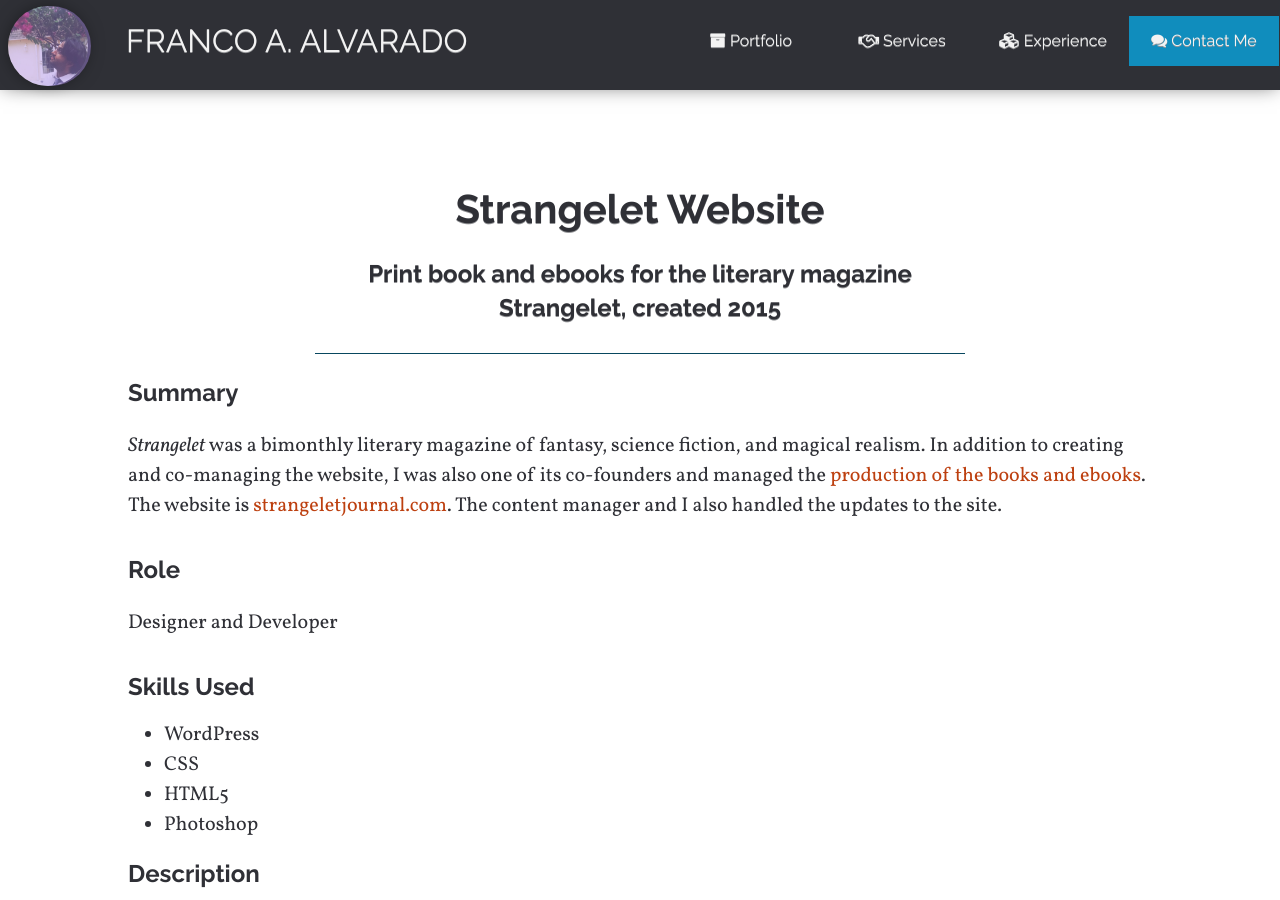
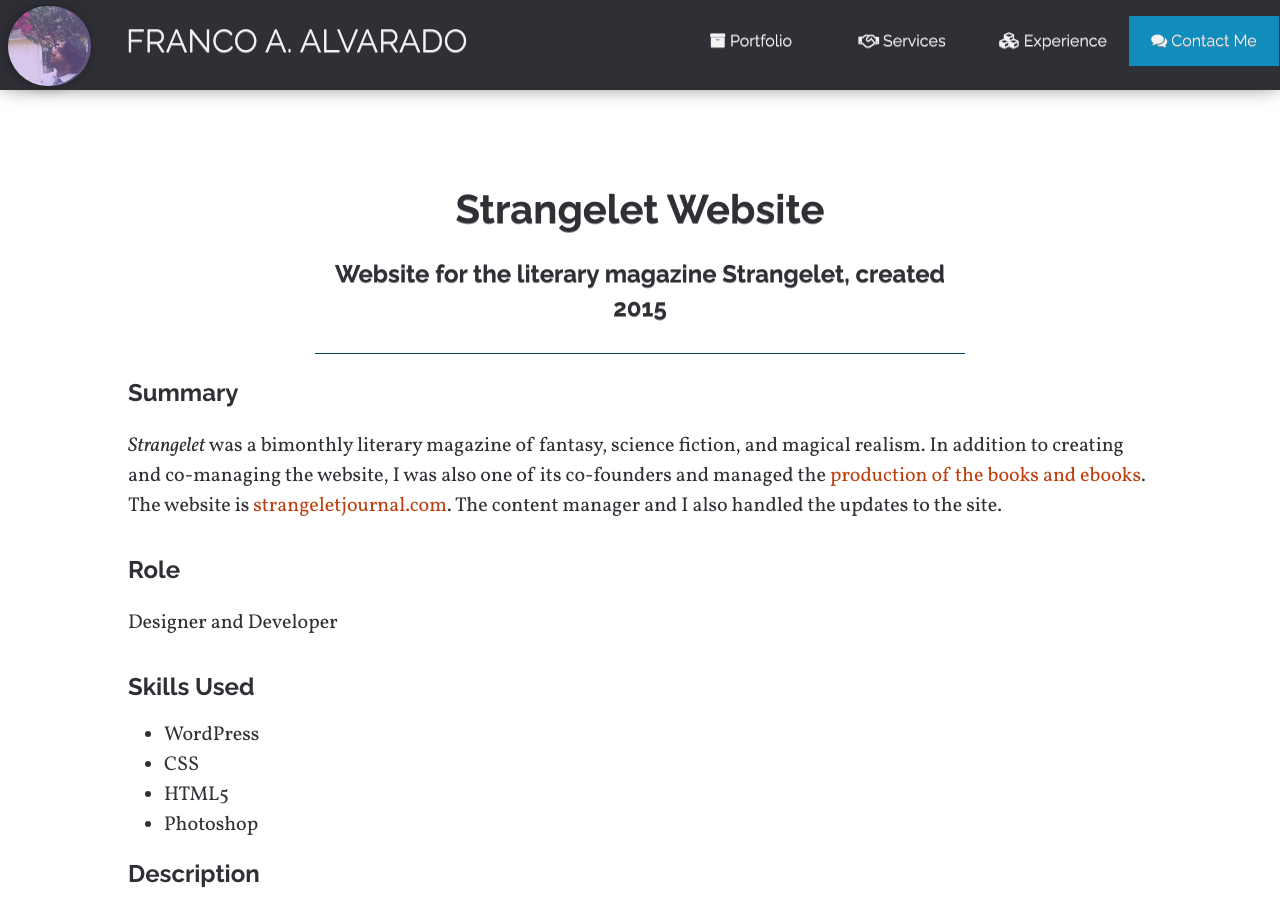
Before and after one commit to francopub/francopub.github.io, a Jekyll site: the page built from projects/_posts/2016-10-04-StrangeletWebsite.markdown, in a window 1280 px wide and 900 px high. Built offline with Jekyll 4.4.1, drawn with Linux system fonts in a browser that asks for light colours; some web fonts are replaced.

Commit message:
changed strange let website
changed strange let website subtitle

```diff
--- a/projects/_posts/2016-10-04-StrangeletWebsite.markdown
+++ b/projects/_posts/2016-10-04-StrangeletWebsite.markdown
@@ -1,7 +1,7 @@
 ---
 date:   2016-10-04 13:24:17 -0400
 title: Strangelet Website
-subtitle: Print book and ebooks for the literary magazine Strangelet, created 2015
+subtitle: Website for the literary magazine Strangelet, created 2015
 permalink: /projects/StrangeletWebsite
 imgfolder: strangeletwebsite
 project_type: Web design and development, WordPress
```
Also changed, not shown: 2 other files.
